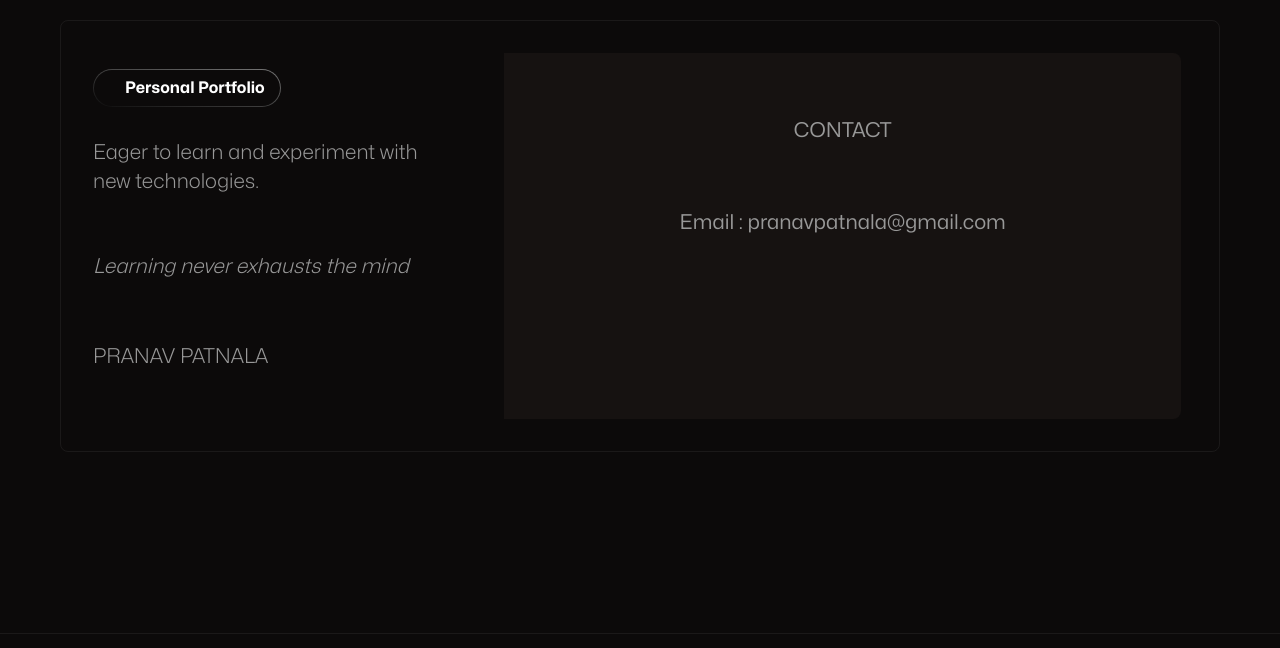
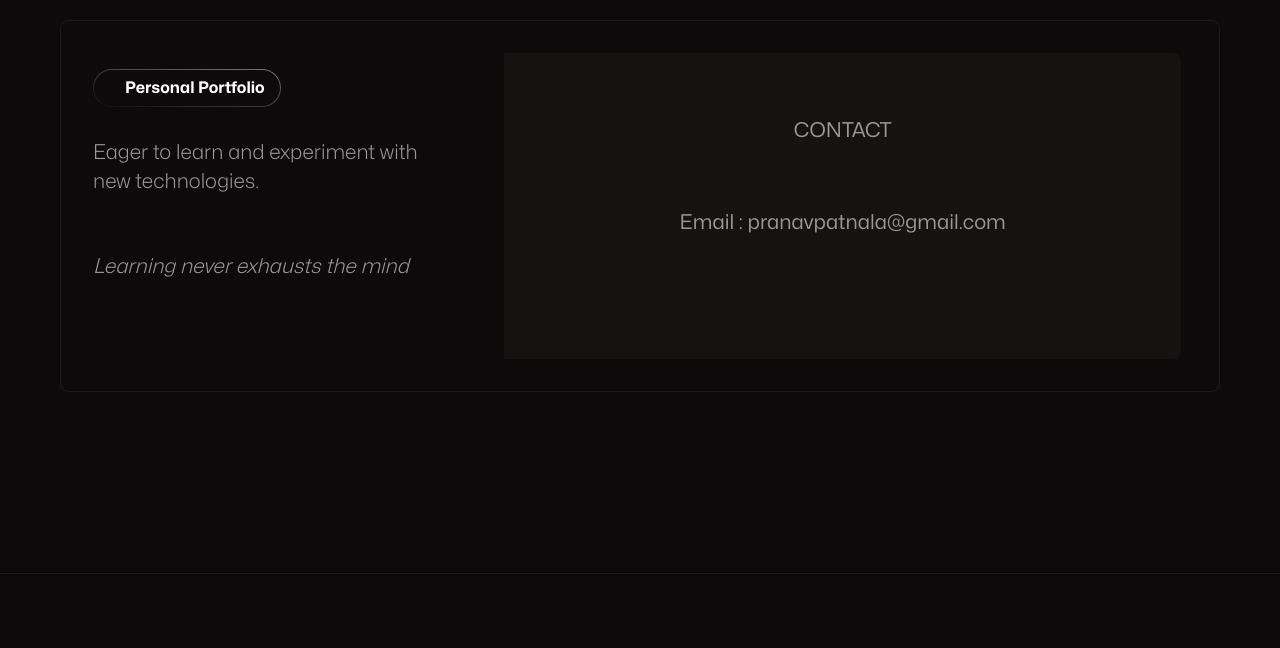
Before and after one commit to pranav-P92/Portfolio, a plain HTML site: page index.html in a window 1280 px wide. Shown: the part 5678-6326 px from the top of the page. Drawn offline with Linux system fonts and the light colour scheme.

Commit message:
update contact

```diff
--- a/index.html
+++ b/index.html
@@ -395,9 +395,7 @@
                 Eager to learn and experiment with new technologies.<br><br><br>
                 <quote><i>Learning never exhausts the mind</i></quote><br>
               </p><br>
-              <p class="contact-text">
-               PRANAV PATNALA
-              </p>
+
 
 
             </div>
```
